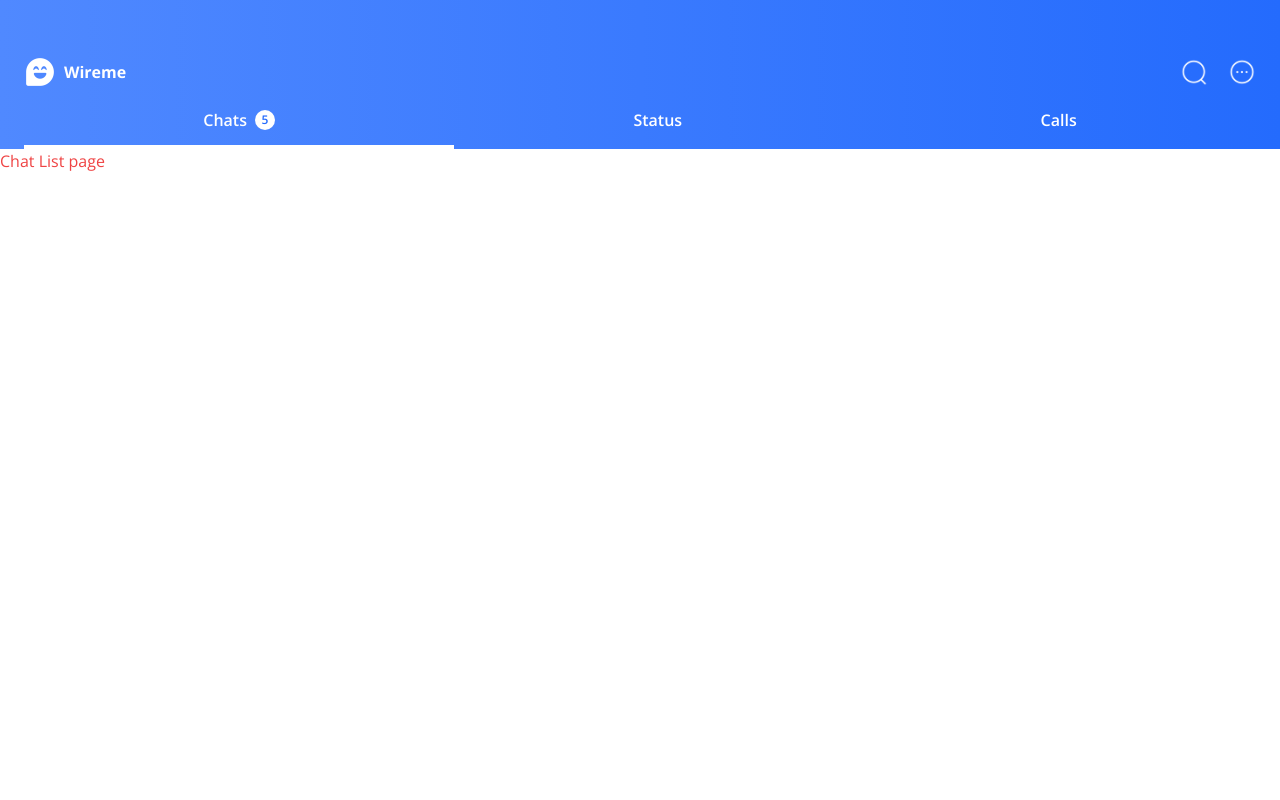
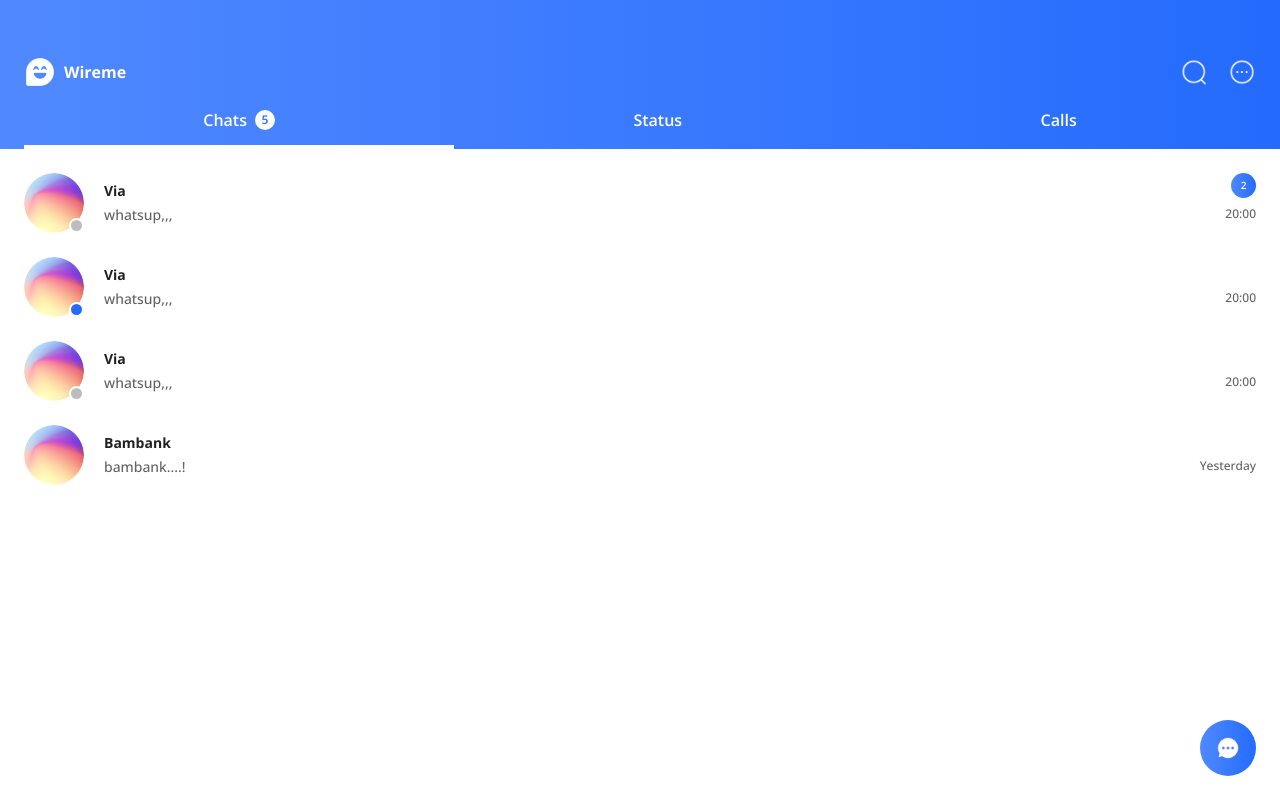
Before and after one commit to nothing628/wireme, a Vue app: page / in a window 1280 px wide. Built offline with nearby package versions, Linux system fonts and the light colour scheme.

Commit message:
add chat list component

```diff
--- /dev/null
+++ b/src/components/ChatListContainer.vue
@@ -0,0 +1,9 @@
+<template>
+    <div class="relative pt-3">
+        <slot></slot>
+
+        <button class="fixed right-6 bottom-6 bg-gradient-to-r from-[#5089FF] to-[#246BFD] w-14 h-14 rounded-full p-4">
+            <img class="" src="../assets/IconChat.png" />
+        </button>
+    </div>
+</template>
--- /dev/null
+++ b/src/components/ChatListItem.vue
@@ -0,0 +1,39 @@
+<script setup lang="ts">
+defineProps<{
+    avatar: string
+    isShowStatus?: boolean
+    isActive?: boolean
+    userName: string
+    lastMessage: string
+    lastSeen: string
+    unreadMessage?: number
+}>()
+</script>
+
+<template>
+    <div class="px-6 py-3 relative flex">
+        <div class="flex flex-grow items-center">
+            <div class="relative w-[60px] h-[60px]">
+                <img class="w-[60px] h-[60px] rounded-full" :src="avatar" />
+                <div v-if="isShowStatus">
+                    <div v-if="isActive"
+                        class="absolute bottom-0 right-0 rounded-full bg-[#246BFD] border-[2px] border-white w-[15px] h-[15px]">
+                    </div>
+                    <div v-else
+                        class="absolute bottom-0 right-0 rounded-full bg-[#BDBDBD] border-[2px] border-white w-[15px] h-[15px]">
+                    </div>
+                </div>
+            </div>
+            <div class="ml-5">
+                <h5 class="text-[#212121] text-sm font-bold mb-1">{{userName}}</h5>
+                <p class="text-[#616161] text-sm font-medium">{{lastMessage}}</p>
+            </div>
+        </div>
+        <div class="flex flex-col items-end">
+            <div :class="unreadMessage ? '' : 'opacity-0'"
+                class="flex items-center justify-center w-[25px] h-[25px] rounded-full bg-gradient-to-r from-[#5089FF] to-[#246BFD] text-white text-[10px] font-semibold">
+                {{unreadMessage}}</div>
+            <div class="text-[#616161] text-xs font-medium mt-[8px]">{{lastSeen}}</div>
+        </div>
+    </div>
+</template>
--- a/src/pages/ChatListPage.vue
+++ b/src/pages/ChatListPage.vue
@@ -2,7 +2,9 @@
 import GradientBackground from '../components/GradientBackground.vue';
 import MainToolbar from '../components/MainToolbar.vue';
 import MainTabs from '../components/MainTabs.vue';
-
+import ChatListContainer from '../components/ChatListContainer.vue'
+import ChatListItem from '../components/ChatListItem.vue'
+import Avatar from '../assets/GradientAvatar1.png'
 </script>
 
 <template>
@@ -10,7 +12,10 @@ import MainTabs from '../components/MainTabs.vue';
         <MainToolbar />
         <MainTabs />
     </GradientBackground>
-    <div class="text-red-500">
-        Chat List page
-    </div>
+    <ChatListContainer>
+        <ChatListItem last-seen="20:00" last-message="whatsup,,," user-name="Via" is-show-status :avatar="Avatar" :unread-message="2"/>
+        <ChatListItem last-seen="20:00" last-message="whatsup,,," user-name="Via" is-show-status is-active :avatar="Avatar"/>
+        <ChatListItem last-seen="20:00" last-message="whatsup,,," user-name="Via" is-show-status :avatar="Avatar"/>
+        <ChatListItem last-seen="Yesterday" last-message="bambank....!" user-name="Bambank" :avatar="Avatar"/>
+    </ChatListContainer>
 </template>
```
Also changed, not shown: src/assets/GradientAvatar1.png (added), src/assets/IconChat.png (added).
